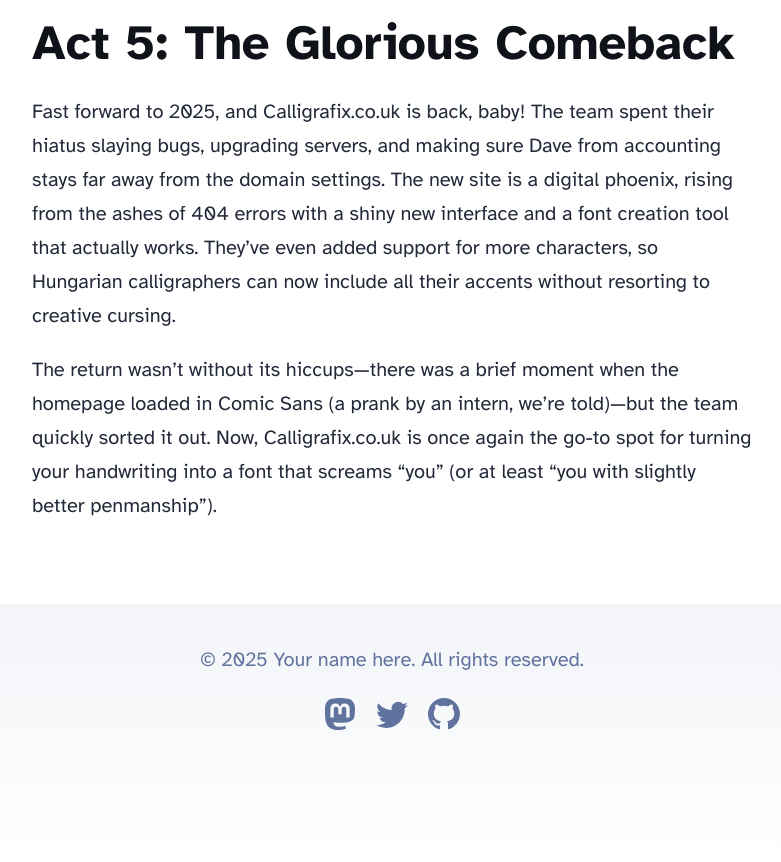
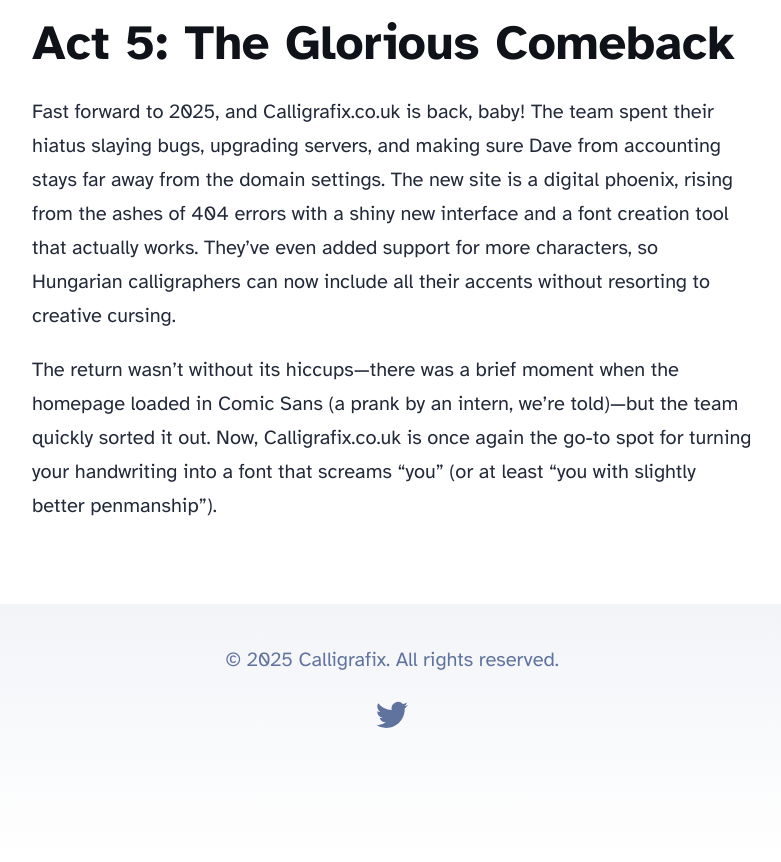
Before and after one commit to bestukonline/calligrafix, an Astro site: page / in a window 1280 px wide. Shown: the part 2536-3398 px from the top of the page, without its empty margins (248-1029 px from the left). Built offline with nearby package versions, Linux system fonts and the light colour scheme; Astro itself is replaced by a stand-in of ours.

Commit message:
Update Footer.astro

```diff
--- a/src/components/Footer.astro
+++ b/src/components/Footer.astro
@@ -3,37 +3,14 @@
 ---
 
 <footer>
-	&copy; {today.getFullYear()} Your name here. All rights reserved.
+	&copy; {today.getFullYear()} Calligrafix. All rights reserved.
 	<div class="social-links">
-		<a href="https://m.webtoo.ls/@astro" target="_blank">
-			<span class="sr-only">Follow Astro on Mastodon</span>
-			<svg
-				viewBox="0 0 16 16"
-				aria-hidden="true"
-				width="32"
-				height="32"
-				astro-icon="social/mastodon"
-				><path
-					fill="currentColor"
-					d="M11.19 12.195c2.016-.24 3.77-1.475 3.99-2.603.348-1.778.32-4.339.32-4.339 0-3.47-2.286-4.488-2.286-4.488C12.062.238 10.083.017 8.027 0h-.05C5.92.017 3.942.238 2.79.765c0 0-2.285 1.017-2.285 4.488l-.002.662c-.004.64-.007 1.35.011 2.091.083 3.394.626 6.74 3.78 7.57 1.454.383 2.703.463 3.709.408 1.823-.1 2.847-.647 2.847-.647l-.06-1.317s-1.303.41-2.767.36c-1.45-.05-2.98-.156-3.215-1.928a3.614 3.614 0 0 1-.033-.496s1.424.346 3.228.428c1.103.05 2.137-.064 3.188-.189zm1.613-2.47H11.13v-4.08c0-.859-.364-1.295-1.091-1.295-.804 0-1.207.517-1.207 1.541v2.233H7.168V5.89c0-1.024-.403-1.541-1.207-1.541-.727 0-1.091.436-1.091 1.296v4.079H3.197V5.522c0-.859.22-1.541.66-2.046.456-.505 1.052-.764 1.793-.764.856 0 1.504.328 1.933.983L8 4.39l.417-.695c.429-.655 1.077-.983 1.934-.983.74 0 1.336.259 1.791.764.442.505.661 1.187.661 2.046v4.203z"
-				></path></svg
-			>
-		</a>
-		<a href="https://twitter.com/astrodotbuild" target="_blank">
-			<span class="sr-only">Follow Astro on Twitter</span>
+		<a href="https://x.com/calligrafix" target="_blank">
+			<span class="sr-only">Follow Calligrafix on Twitter</span>
 			<svg viewBox="0 0 16 16" aria-hidden="true" width="32" height="32" astro-icon="social/twitter"
 				><path
 					fill="currentColor"
 					d="M5.026 15c6.038 0 9.341-5.003 9.341-9.334 0-.14 0-.282-.006-.422A6.685 6.685 0 0 0 16 3.542a6.658 6.658 0 0 1-1.889.518 3.301 3.301 0 0 0 1.447-1.817 6.533 6.533 0 0 1-2.087.793A3.286 3.286 0 0 0 7.875 6.03a9.325 9.325 0 0 1-6.767-3.429 3.289 3.289 0 0 0 1.018 4.382A3.323 3.323 0 0 1 .64 6.575v.045a3.288 3.288 0 0 0 2.632 3.218 3.203 3.203 0 0 1-.865.115 3.23 3.23 0 0 1-.614-.057 3.283 3.283 0 0 0 3.067 2.277A6.588 6.588 0 0 1 .78 13.58a6.32 6.32 0 0 1-.78-.045A9.344 9.344 0 0 0 5.026 15z"
-				></path></svg
-			>
-		</a>
-		<a href="https://github.com/withastro/astro" target="_blank">
-			<span class="sr-only">Go to Astro's GitHub repo</span>
-			<svg viewBox="0 0 16 16" aria-hidden="true" width="32" height="32" astro-icon="social/github"
-				><path
-					fill="currentColor"
-					d="M8 0C3.58 0 0 3.58 0 8c0 3.54 2.29 6.53 5.47 7.59.4.07.55-.17.55-.38 0-.19-.01-.82-.01-1.49-2.01.37-2.53-.49-2.69-.94-.09-.23-.48-.94-.82-1.13-.28-.15-.68-.52-.01-.53.63-.01 1.08.58 1.23.82.72 1.21 1.87.87 2.33.66.07-.52.28-.87.51-1.07-1.78-.2-3.64-.89-3.64-3.95 0-.87.31-1.59.82-2.15-.08-.2-.36-1.02.08-2.12 0 0 .67-.21 2.2.82.64-.18 1.32-.27 2-.27.68 0 1.36.09 2 .27 1.53-1.04 2.2-.82 2.2-.82.44 1.1.16 1.92.08 2.12.51.56.82 1.27.82 2.15 0 3.07-1.87 3.75-3.65 3.95.29.25.54.73.54 1.48 0 1.07-.01 1.93-.01 2.2 0 .21.15.46.55.38A8.012 8.012 0 0 0 16 8c0-4.42-3.58-8-8-8z"
 				></path></svg
 			>
 		</a>
```
